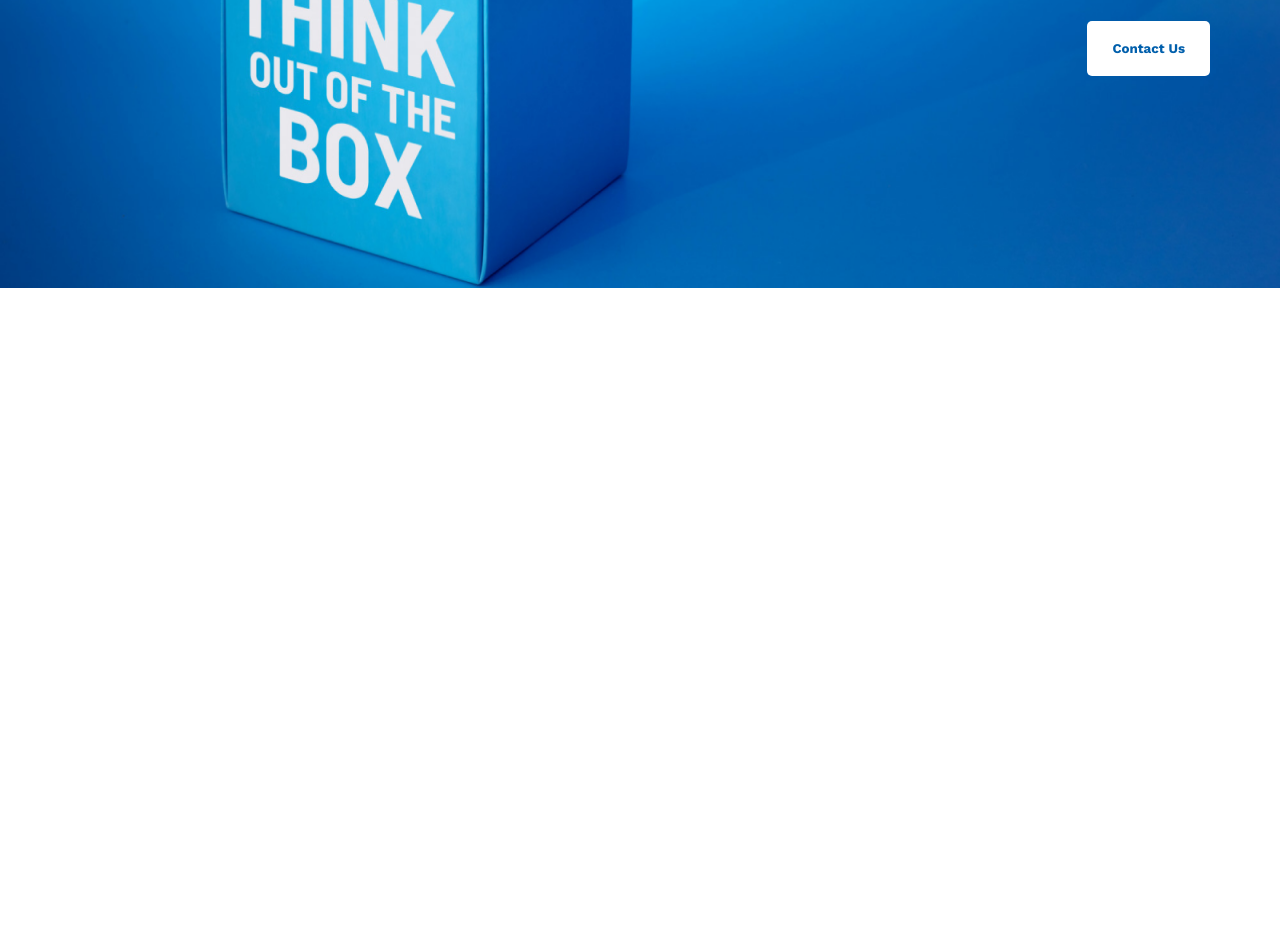
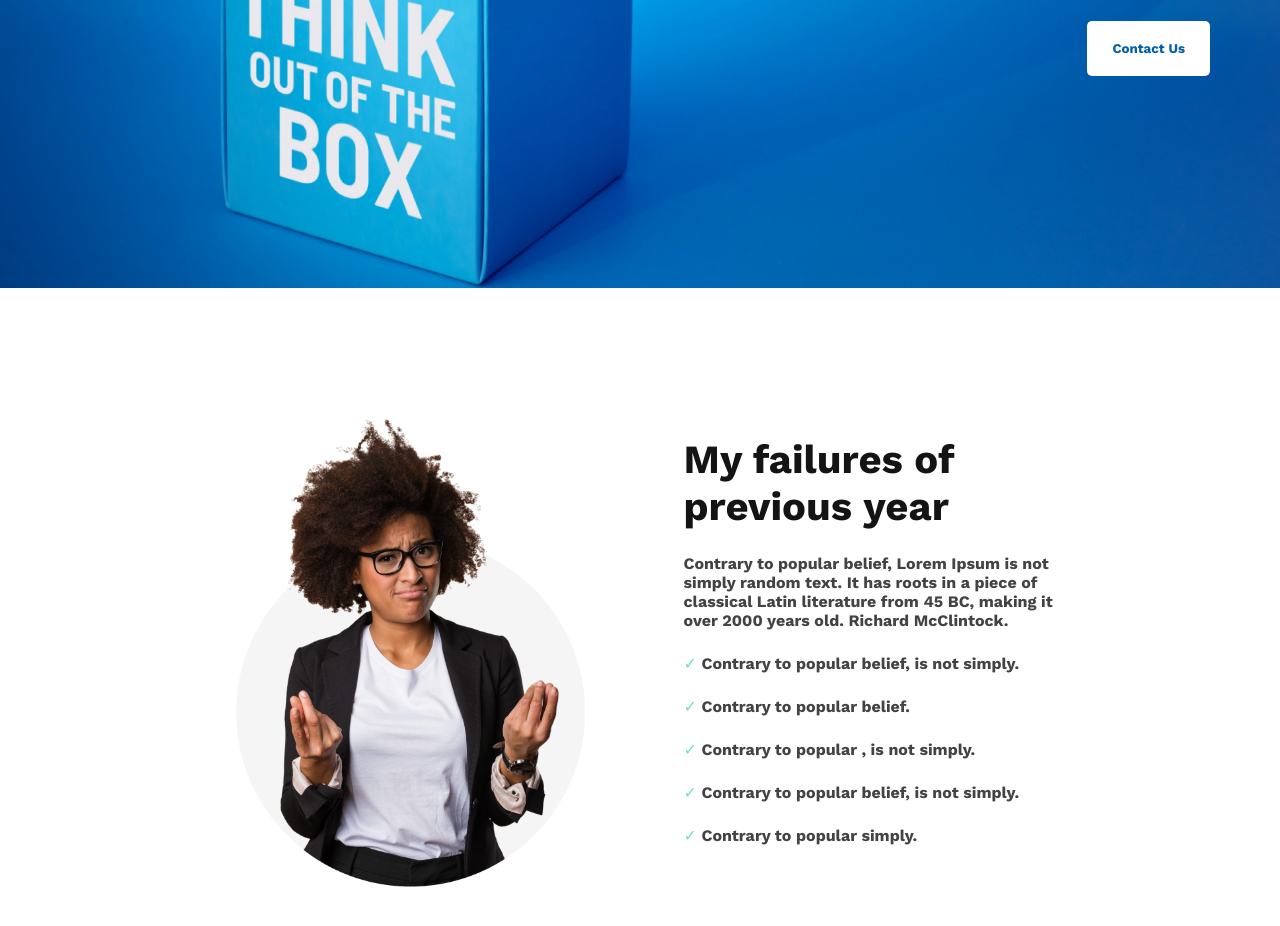
Before and after one commit to sm-alamin/goal-of-the-new-year, a plain HTML site: page index.html in a window 1280 px wide. Shown: the part 512-1438 px from the top of the page. Before the commit the page ends 800 px from the top, so only its background shows below. Drawn offline with nearby package versions, Linux system fonts and the light colour scheme.

Commit message:
previous year failure section is done

```diff
--- a/css/style.css
+++ b/css/style.css
@@ -31,6 +31,16 @@ Prepared by: Mohammad Al-Amin
     font-weight: 600;
     border-radius: 5px;
     border:0;
+}
+.title{
+    font-size: 40px;
+    color: #151414;
+}
+.description{
+    font-weight: 400;
+    font-size: 16px;
+    color: #444343;
+    margin: 24px 0 20px;
 }
 
  /***
@@ -69,3 +79,33 @@ Prepared by: Mohammad Al-Amin
     color: #FFFFFF;
     margin: 24px 0;
 }
+ /***
+
+====================================================================
+  Main Part: My Previous Year Failure Section Style
+====================================================================
+
+***/
+.previous-failure{
+    height: 724px;
+    width: 1072px;
+    display: flex;
+    justify-content:center;
+    align-items: center;
+    gap: 87px;
+    margin: 0 auto;
+}
+.previous-failure-photo{
+    width:35%;
+}
+.previous-failure-photo img{
+    height: 100%;
+    width: 100%;
+}
+.previous-failure-details{
+ width: 35%;
+}
+.check-mark{
+    color: #6DE6B4;
+
+}
--- a/index.html
+++ b/index.html
@@ -11,7 +11,7 @@
     <link rel="stylesheet" href="css/style.css">
 </head>
 <body>
-    <!-- Header starts from here -->
+    <!-- Header Starts From Here -->
     <header class="header">
         <div class="header-left-content"></div>
         <div class="header-right-content">
@@ -19,6 +19,27 @@
             <p>There are many variations of passages of Lorem Ipsum available, but the majority have suffered alteration in some form, by injected humour, or randomised words</p>
             <button class="btn-primary">Contact Us</button>
         </div>
-    </header>
+    </header><!-- Header Ends Here -->
+
+    <!-- Main Section Starts From Here -->
+    <main>
+        <!-- My Previous Year Failure Section Starts From  -->
+        <section class="previous-failure">
+            <div class="previous-failure-photo">
+                <img src="images/person.png" alt="failure expression">
+            </div>
+            <div class="previous-failure-details">
+                <h3 class="title">My failures of previous year</h3>
+                <p class="description">Contrary to popular belief, Lorem Ipsum is not simply random text. It has roots in a piece of classical Latin literature from 45 BC, making it over 2000 years old. Richard McClintock.</p>
+                <p class="description"><span class="check-mark">&#10003; </span>Contrary to popular belief, is not simply.</p>
+                <p class="description"><span class="check-mark">&#10003; </span> Contrary to popular belief.</p>
+                <p class="description"><span class="check-mark">&#10003; </span> Contrary to popular , is not simply.</p>
+                <p class="description"><span class="check-mark">&#10003; </span> Contrary to popular belief, is not simply.</p>
+                <p class="description"><span class="check-mark">&#10003; </span> Contrary to popular simply.</p>
+            </div>
+        </section> <!-- My Previous Year Failure Section Ends Here  -->
+
+
+    </main>
 </body>
 </html>
```
